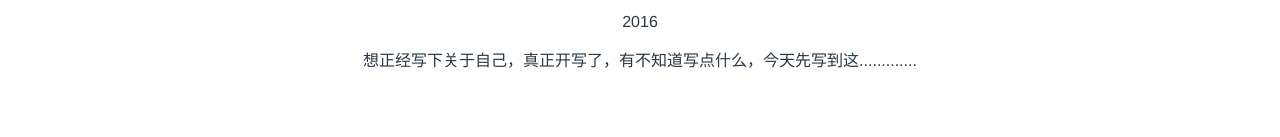
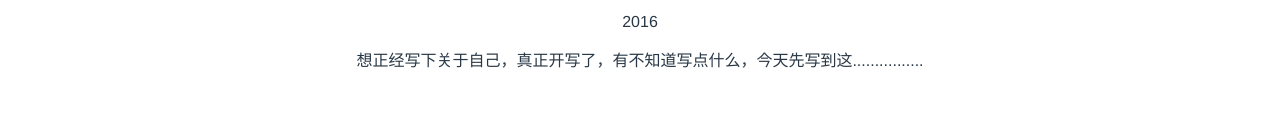
Before and after one commit to waterzeong/blog, a plain HTML site: page about.me.html in a window 1280 px wide. Shown: the part 474-611 px from the top of the page. Drawn offline with Linux system fonts and the light colour scheme.

Commit message:
20160811

```diff
--- a/about.me.html
+++ b/about.me.html
@@ -34,7 +34,7 @@
                     <p><script type="text/javascript">
                         document.write(new Date().getFullYear());
                     </script></p>
-                    <p>想正经写下关于自己，真正开写了，有不知道写点什么，今天先写到这.............</p>
+                    <p>想正经写下关于自己，真正开写了，有不知道写点什么，今天先写到这................</p>
                 </div>
             </div>
         </div>
```
